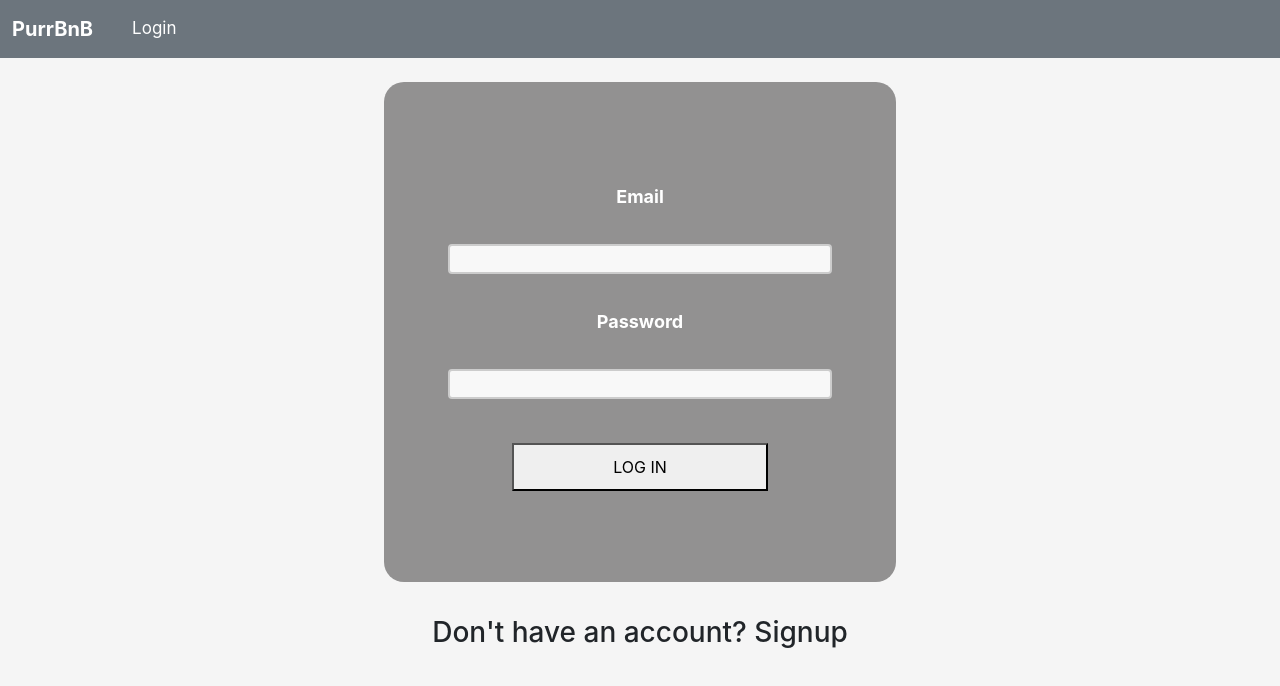
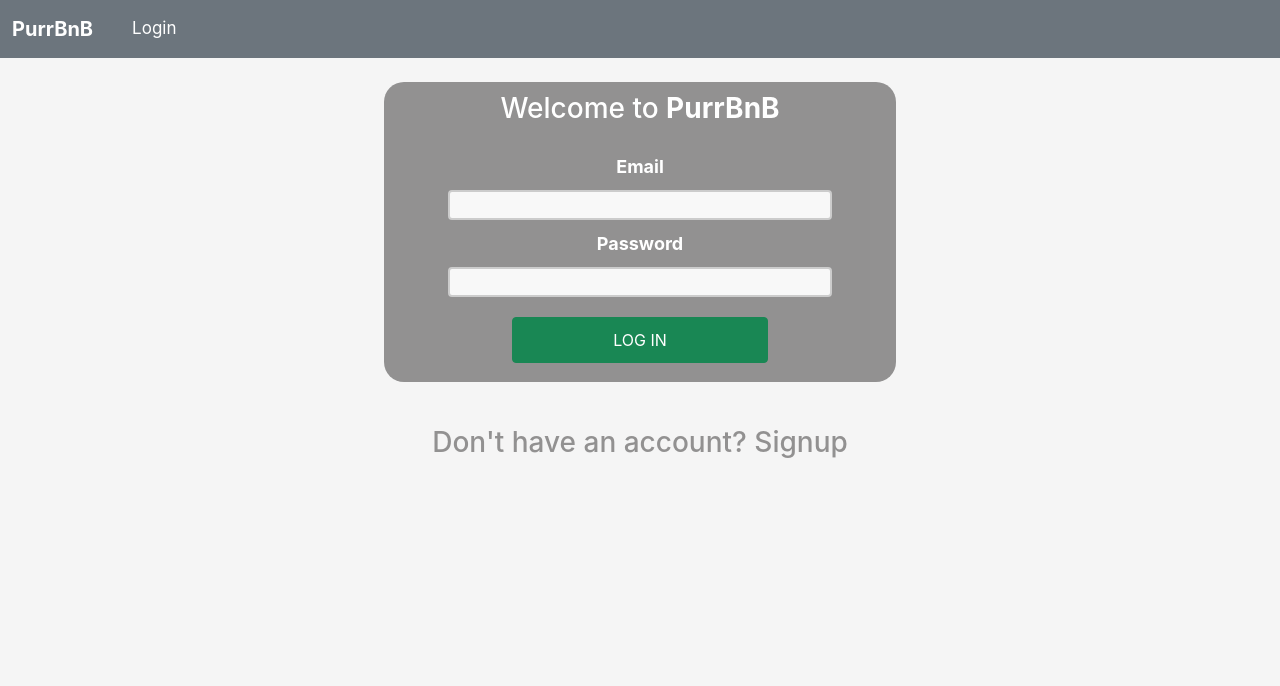
Before and after one commit to Bereket-U/purrbnb, a React (Create React App) app: page / in a window 1280 px wide. Shown: the top 686 px of the page. Built offline with nearby package versions, Linux system fonts and the light colour scheme; no server answers.

Commit message:
fixing signup/login forms

```diff
--- a/src/App.css
+++ b/src/App.css
@@ -44,13 +44,132 @@ html {
   }
 }
 
-.login-form {
+.Login-container form{
+  display: inline-block;
+  flex-direction: column;
+  width:40vw;
+  max-width: 600px;
+  min-width: 300px;
+  min-height: 300px;
+  max-height: 800px;
+  margin: 0 auto;
+  border-radius: 20px;
+  background-color: rgb(146, 145, 145);
+  align-items: center;
+  justify-content: center;
+
+}
+.Login-container form h1 {
   color: white;
+  padding-top: 40px;;
+}
+
+.Login-container form h2, h3{
+  color: rgb(255, 255, 255);
+  padding: 10px;
+
+}
+
+
+.Login-container span{
+  font-weight: bold;
+}
+
+.Login-container form label {
+
+  color: white;
+  padding: 10px;
+  font-size: 18px;
+  font-weight: bold;
+
+}
+.Login-container form input, select {
+  width: 30vw;
+  max-width: 500px;
+  height: 30px;
+  min-width: 250px;
+  margin: 0 20px;
+  border: 2px solid #ccc;
+  border-radius: 4px;
+  background-color: #f8f8f8;
+}
+
+.Login-container form button {
+  width: 20vw;
+  max-width: 400px;
+  margin: 0 auto;
+  margin-top: 20px;
+  padding: 10px 10px;
+
+}
+.signup-login {
+  color: rgb(146, 145, 145);
+}
+
+.signup-container form {
+  display: flex;
+  flex-direction: column;
+  width:40vw;
+  max-width: 600px;
+  min-width: 300px;
+  min-height: 300px;
+  max-height: 800px;
+  margin: 0 auto;
+  border-radius: 20px;
   background-color: rgb(146, 145, 145);
+  align-items: center;
+  justify-content: center;
+
+}
+
+.signup-container form h1 {
+  color: white;
+  padding-top: 40px;;
+}
+
+.signup-container form h2, h3{
+  color: rgb(255, 255, 255);
+  padding: 10px;
+
+}
+
+
+.signup-container span{
+  font-weight: bold;
+}
+
+.signup-container form label {
+
+  color: white;
+  padding: 10px;
+  font-size: 18px;
+  font-weight: bold;
+
+}
+.signup-container form input, select {
+  width: 30vw;
+  max-width: 500px;
+  height: 30px;
+  min-width: 250px;
+  margin: 0 20px;
+  border: 2px solid #ccc;
+  border-radius: 4px;
+  background-color: #f8f8f8;
+}
+
+.signup-container form button {
+  width: 20vw;
+  max-width: 400px;
   margin: 0 auto;
-  max-width: 400px;
-  min-width: 300px;
+  margin-top: 20px;
+  margin-bottom: 20px;
+  padding: 10px 10px;
+
+
 }
+
+
+
 @media screen and (max-with = 600px) {
   .login-form {
     min-width: 400px;
@@ -59,4 +178,5 @@ html {
 .signup-login:hover {
   cursor: pointer;
   font-weight: bold;
+
 }
--- a/src/components/LoginForm/LoginForm.jsx
+++ b/src/components/LoginForm/LoginForm.jsx
@@ -44,9 +44,10 @@ export default class SignUpForm extends Component {
   render() {
     return (
       <div>
-        <div class="container">
-          <div className="form-container" onSubmit={this.handleSubmit}>
+        <div className="container">
+          <div className="Login-container" onSubmit={this.handleSubmit}>
             <form autoComplete="off">
+              <h3 className="welcome">Welcome to <span>PurrBnB</span></h3>
               <label>Email</label>
               <br />
               <input
@@ -67,7 +68,7 @@ export default class SignUpForm extends Component {
                 required
               />
               <br />
-              <button type="submit">LOG IN</button>
+              <button className="btn btn-success" type="submit">LOG IN</button>
             </form>
           </div>
           <p className="error-message">&nbsp;{this.state.error}</p>
--- a/src/components/NewListingForm/NewListingForm.css
+++ b/src/components/NewListingForm/NewListingForm.css
@@ -8,7 +8,6 @@
   margin: 0 auto;
   border-radius: 20px;
   background-color: rgb(146, 145, 145);
-
   align-items: center;
   justify-content: center;
 
--- a/src/components/SignUpForm/SignUpForm.jsx
+++ b/src/components/SignUpForm/SignUpForm.jsx
@@ -45,8 +45,9 @@ export default class SignUpForm extends Component {
     const disable = this.state.password !== this.state.confirm;
     return (
       <div>
-        <div className="form-container">
+        <div className="signup-container">
           <form autoComplete="off" onSubmit={this.handleSubmit}>
+          <h3 className="welcome">Welcome to <span>PurrBnB</span></h3>
             <label>Name</label>
             <input
               type="text"
@@ -79,7 +80,7 @@ export default class SignUpForm extends Component {
               onChange={this.handleChange}
               required
             />
-            <button type="submit" disabled={disable}>
+            <button className="btn btn-success" type="submit" disabled={disable}>
               SIGN UP
             </button>
           </form>
```
